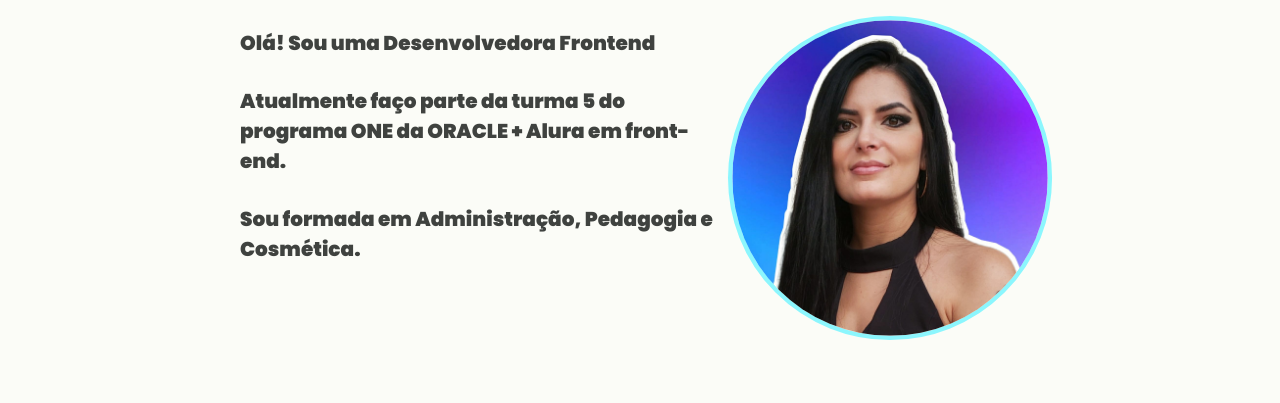
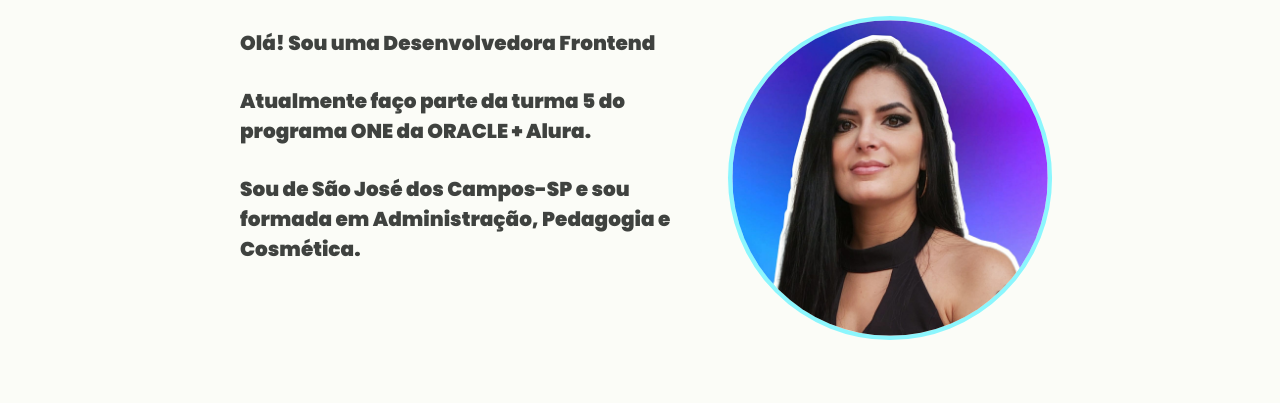
Before and after one commit to luanaxcardoso/portfolio, a plain HTML site: page index.html in a window 1280 px wide. Shown: the part 197-600 px from the top of the page. Drawn offline with Linux system fonts and the light colour scheme.

Commit message:
Update index.html

```diff
--- a/index.html
+++ b/index.html
@@ -28,9 +28,9 @@
           <div>
             <p>Olá! Sou uma Desenvolvedora Frontend</p><br>
             <p>
-              Atualmente faço parte da turma 5 do programa ONE da ORACLE + Alura em front-end.
+              Atualmente faço parte da turma 5 do programa ONE da ORACLE + Alura.
             </p><br>
-            <p>Sou formada em Administração, Pedagogia e Cosmética. </p>
+            <p>Sou de São José dos Campos-SP e sou formada em Administração, Pedagogia e Cosmética. </p>
          </div>
         </article>
         <figure>
```
